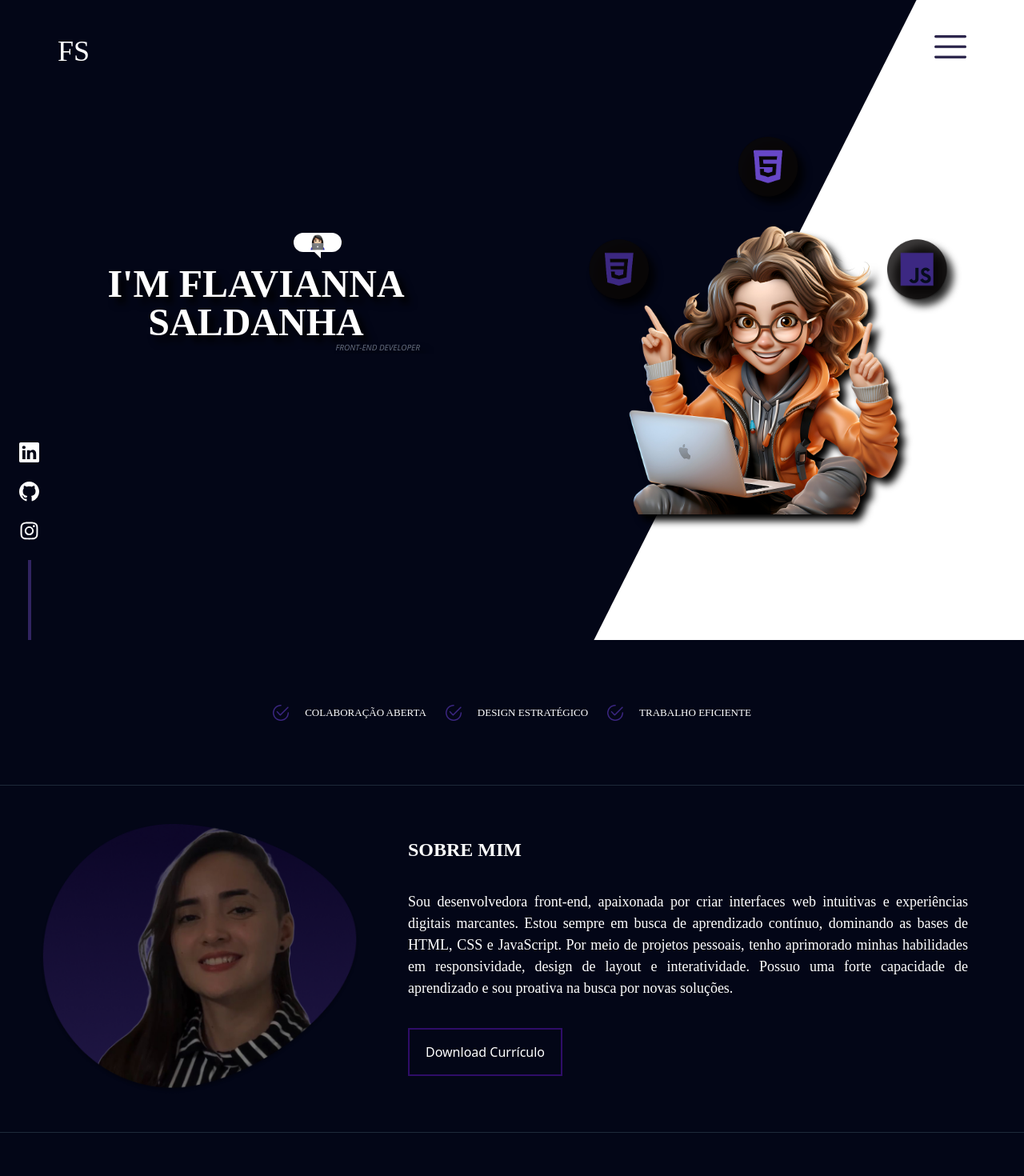
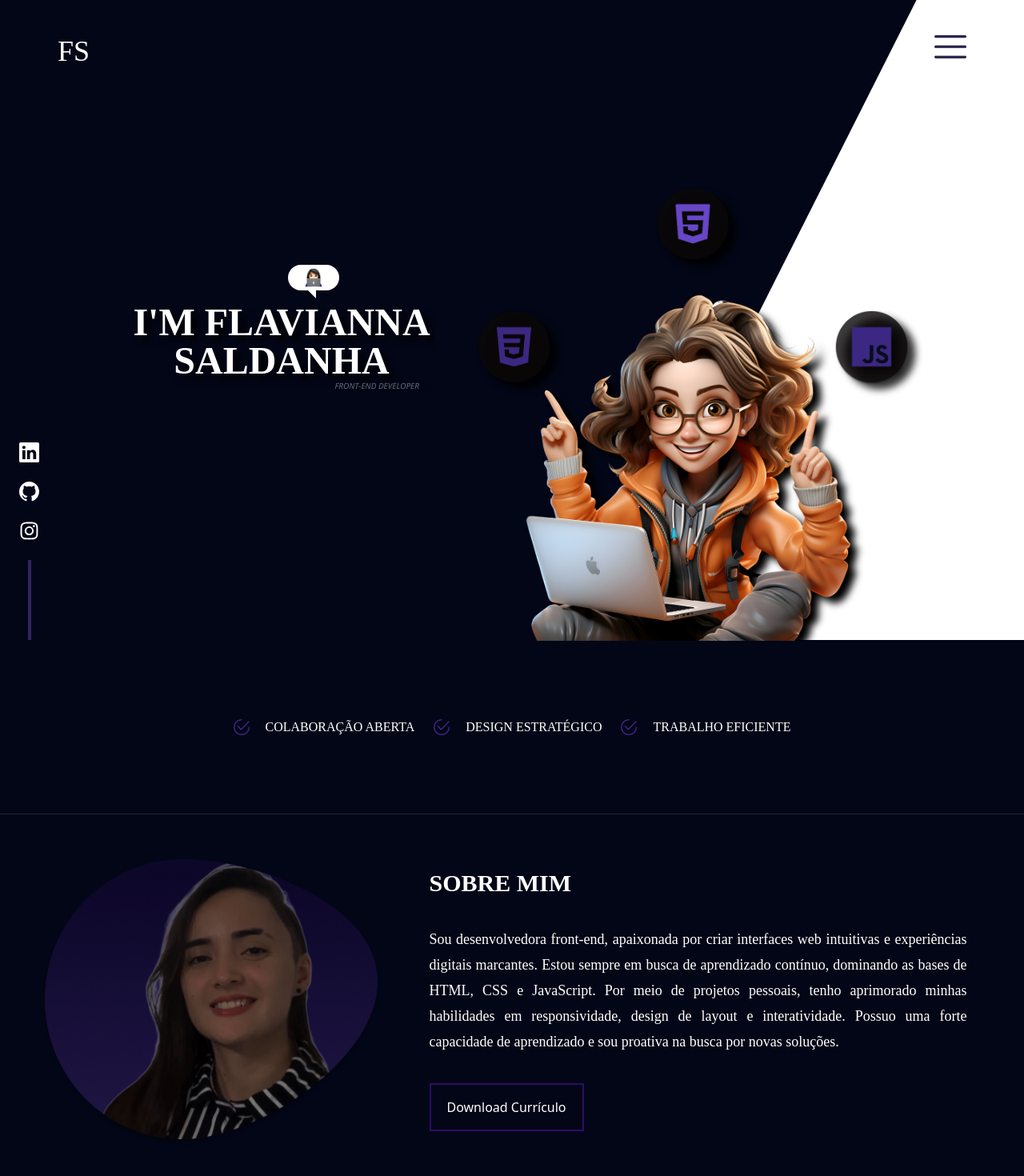
Before and after one commit to Flavianna-Saldanha/new-portfolio, a Next.js app: page / in a window 1280 px wide. Shown: the top 1470 px of the page at 80% size. Built offline with nearby package versions, Linux system fonts and the light colour scheme.

Commit message:
alteração nas seções

```diff
--- a/src/app/globals.css
+++ b/src/app/globals.css
@@ -10,6 +10,10 @@
 * {
   box-sizing: border-box;
   overflow-x: hidden;
+}
+
+html {
+  scroll-behavior: smooth;
 }
 
 body {
--- a/src/app/page.tsx
+++ b/src/app/page.tsx
@@ -3,6 +3,7 @@
 import { About } from "@/components/about/About";
 import { Header } from "@/components/header/Header";
 import { Skills } from "@/components/skills/Skills";
+
 
 const Page = () => {
   return (
@@ -30,7 +31,7 @@
             </div>
         </div>
 
-        <div className="my-20 mx-2 text-[13px] flex flex-wrap justify-center items-center gap-6 uppercase">
+        <div className="my-24 mx-2 text-[13px] flex flex-wrap justify-center items-center gap-6 uppercase lg:text-[16px]">
             <div className="flex justify-center items-center gap-5">
                 <img src="/assets/checked.png" width={20} alt="" />
                 <p>Colaboração aberta</p>
--- a/src/components/about/About.tsx
+++ b/src/components/about/About.tsx
@@ -2,24 +2,24 @@
 
 export const About = () => {
     return (
-        <div className="container mx-auto">
-            <div className="py-12 border-y border-gray-800 flex flex-col justify-center items-center gap-10 lg:flex-row lg:gap-5">
+        <div id="sobre" className="mx-auto">
+            <div className="py-14 border-y border-gray-800 flex flex-col justify-center items-center gap-10 lg:flex-row lg:gap-5">
                 <div>
                     <img
                         src="/assets/IMG_1537 (3).png"
                         alt="Minha foto"
-                        className="w-64 lg:w-[400px] lg:ml-5"
+                        className="w-64 lg:w-[425px] lg:ml-5"
                     />
                 </div>
-                <div className="mx-10 text-justify flex flex-col gap-12 lg:w-[700px] lg:gap-9">
-                    <div className="uppercase hidden text-center font-bold text-2xl lg:block lg:text-start">Sobre mim</div>
-                    <div className="text-[18px]">Sou desenvolvedora front-end, apaixonada por criar interfaces web intuitivas e experiências digitais marcantes. Estou sempre em busca de aprendizado contínuo, dominando as bases de HTML, CSS e JavaScript. Por meio de projetos pessoais, tenho aprimorado minhas habilidades em responsividade, design de layout e interatividade. Possuo uma forte capacidade de aprendizado e sou proativa na busca por novas soluções.</div>
+                <div className="mx-10 text-justify flex flex-col gap-12 lg:w-2xl lg:gap-9">
+                    <div className="uppercase hidden text-center font-bold text-2xl lg:block lg:text-start lg:text-3xl">Sobre mim</div>
+                    <div className="leading-8 text-[18px] lg:text-[18px] lg:leading-8">Sou desenvolvedora front-end, apaixonada por criar interfaces web intuitivas e experiências digitais marcantes. Estou sempre em busca de aprendizado contínuo, dominando as bases de HTML, CSS e JavaScript. Por meio de projetos pessoais, tenho aprimorado minhas habilidades em responsividade, design de layout e interatividade. Possuo uma forte capacidade de aprendizado e sou proativa na busca por novas soluções.</div>
                     <div className="text-center lg:text-start">
                         <a
                             href="https://drive.google.com/file/d/1TLkD-NGPNaGa766hdk3nY0-9dEabVSje/view?usp=sharing"
                             target="_blank"
                             rel="noopener noreferrer"
-                            className="border-2 border-violet-950 px-5 py-4 cursor-pointer inline-block text-center font-sans"
+                            className="border-2 border-violet-950 px-5 py-4 cursor-pointer inline-block text-center font-sans hover:bg-violet-950"
                         >
                         Download Currículo
                         </a>
--- a/src/components/header/Header.tsx
+++ b/src/components/header/Header.tsx
@@ -4,20 +4,21 @@
     return (
         <div className="after:content-[''] after:absolute after:top-0 after:right-0 after:w-[42%] after:h-screen after:bg-white after:[clip-path:polygon(100%_33%,100%_0%,100%_100%,0%_100%)] after:-z-10 lg:after:[clip-path:polygon(75%_0%,100%_0%,100%_100%,0%_100%)]">
             <div className="overflow-y-hidden relative h-[calc(100vh-90px)] flex flex-col justify-between items-center lg:flex-row lg:justify-around lg:items-start">
-                <div className="mt-50 relative">
-                    <div className="relative bg-white w-15 h-6 rounded-xl flex justify-center items-center mb-4 ml-40 lg:ml-68">
+                <div className="mt-50 relative lg:mt-60 lg:right-72 lg:w-96">
+                    <div className="relative bg-white w-15 h-6 rounded-2xl flex justify-center items-center mb-4 ml-40 lg:w-16 lg:h-8 lg:ml-[200px]">
                         <Image
                             src="/assets/woman-technologist-light-skin-tone.png"
                             alt="woman technologist"
-                            width={20}
-                            height={20}
+                            width={120}
+                            height={120}
+                            className="w-5 h-5 lg:w-6 lg:h-6"
                         />
                     </div>
 
-                    <div className="absolute top-6 left-[67%] -translate-x-1/2 w-0 h-0 border-l-8 border-l-transparent border-t-8 border-t-white" />
+                    <div className="absolute top-6 left-[190px] -translate-x-1/2 w-0 h-0 border-l-8 border-l-transparent border-t-8 border-t-white lg:border-l-[10px] lg:border-t-[10px] lg:left-[230px] lg:top-8" />
 
                     <div>
-                        <div className="w-72 overflow-y-hidden m-auto font-bold text-3xl text-center uppercase drop-shadow-[8px_8px_5px_rgb(0,0,0)] sm:text-4xl lg:w-[450px] lg:text-5xl">
+                        <div className="w-72 overflow-y-hidden m-auto font-bold text-3xl text-center uppercase drop-shadow-[8px_8px_5px_rgb(0,0,0)] sm:text-5xl lg:w-auto">
                             I'm Flavianna Saldanha
                         </div>
                         <div className="italic font-opensans uppercase text-[10px] mr-5 text-end text-gray-500 drop-shadow-[8px_8px_5px_black]">
@@ -26,13 +27,13 @@
                     </div>
                 </div>
 
-                <div className="w-full drop-shadow-[8px_8px_5px_black] overflow-y-hidden lg:w-auto">
+                <div className="w-full drop-shadow-[10px_8px_5px_black] overflow-y-hidden lg:w-auto lg:absolute lg:bottom-0 lg:right-36">
                     <Image
                         src="/assets/foto-ap.png"
                         alt="woman technologist"
                         width={1200}
                         height={1200}
-                        className="m-auto w-3/4 sm:w-7/12 lg:w-[450px] lg:mt-20"
+                        className="m-auto w-3/4 sm:w-7/12 lg:max-h-screen lg:w-[540px] lg:object-contain"
                     />
                 </div>
             </div>
--- a/src/components/menu/Menu.tsx
+++ b/src/components/menu/Menu.tsx
@@ -41,7 +41,7 @@
             </section>
             {menuOpen && (
                 <div>
-                    <ul className="font-poppins w-full h-screen z-10 bg-slate-950/95 uppercase absolute left-0 pt-25 text-[19px] text-center flex flex-col gap-10 "  >
+                    <ul className="font-poppins w-full h-screen z-10 bg-slate-950/95 uppercase absolute left-0 pt-25 text-[19px] text-center flex flex-col gap-10 lg:text-3xl lg:gap-20"  >
                         {menuList.map((item, index) => (
                             <MenuItem
                                 key={index}
--- a/src/components/skills/Skills.tsx
+++ b/src/components/skills/Skills.tsx
@@ -1,31 +1,34 @@
 export const Skills = () => {
     return (
-        <div className="container mx-auto">
+        <div id="habilidades" className="container mx-auto">
             <div>
                 <div className="mt-44 uppercase text-center text-4xl font-bold bg-gradient-to-b from-[#130834] via-[#38179A] to-[#130834] bg-clip-text text-transparent drop-shadow-[8px_8px_5px_black] font-opensans">
                     <h1>Habilidades</h1>
                 </div>
                 <div className="mt-12 mx-5 flex flex-wrap justify-center gap-4">
-                    <div className="w-44 h-48 p-12 bg-gray-950 border-b-4 border-b-violet-950">
+                    <div className="w-44 h-48 p-12 bg-[#060707] border-b-4 border-b-violet-950 cursor-pointer hover:opacity-50">
                         <img src="/assets/html-5.png" alt="" />
                     </div>
-                    <div className="w-44 h-48 p-12 bg-gray-950 border-b-4 border-b-violet-950">
+                    <div className="w-44 h-48 p-12 bg-[#060707] border-b-4 border-b-violet-950 cursor-pointer hover:opacity-50">
                         <img src="/assets/css-3 (1).png" alt="" />
                     </div>
-                    <div className="w-44 h-48 p-12 bg-gray-950 border-b-4 border-b-violet-950">
+                    <div className="w-44 h-48 p-12 bg-[#060707] border-b-4 border-b-violet-950 cursor-pointer hover:opacity-50">
                         <img src="/assets/js (1).png" alt="" />
                     </div>
-                    <div className="w-44 h-48 p-12 bg-gray-950 border-b-4 border-b-violet-950">
+                    <div className="w-44 h-48 p-12 bg-[#060707] border-b-4 border-b-violet-950 cursor-pointer hover:opacity-50">
                         <img src="/assets/typescript.png" alt="" />
                     </div>
-                    <div className="w-44 h-48 p-12 bg-gray-950 border-b-4 border-b-violet-950">
+                    <div className="w-44 h-48 p-12 bg-[#060707] border-b-4 border-b-violet-950 cursor-pointer hover:opacity-50">
                         <img src="/assets/tailwindcss.png" alt="" />
                     </div>
-                    <div className="w-44 h-48 p-12 bg-gray-950 border-b-4 border-b-violet-950">
+                    <div className="w-44 h-48 p-12 bg-[#060707] border-b-4 border-b-violet-950 cursor-pointer hover:opacity-50">
                         <img src="/assets/react.png" alt="" />
                     </div>
-                    <div className="w-44 h-48 p-12 bg-gray-950 border-b-4 border-b-violet-950">
+                    <div className="w-44 h-48 p-12 bg-[#060707] border-b-4 border-b-violet-950 cursor-pointer hover:opacity-50">
                         <img src="/assets/nextjs-icon-svgrepo-com.png" alt="" />
+                    </div>
+                    <div className="w-44 h-48 p-12 bg-[#060707] border-b-4 border-b-violet-950 cursor-pointer hover:opacity-50">
+                        <img src="/assets/mysql.png" alt="" />
                     </div>
                 </div>
             </div>
```
